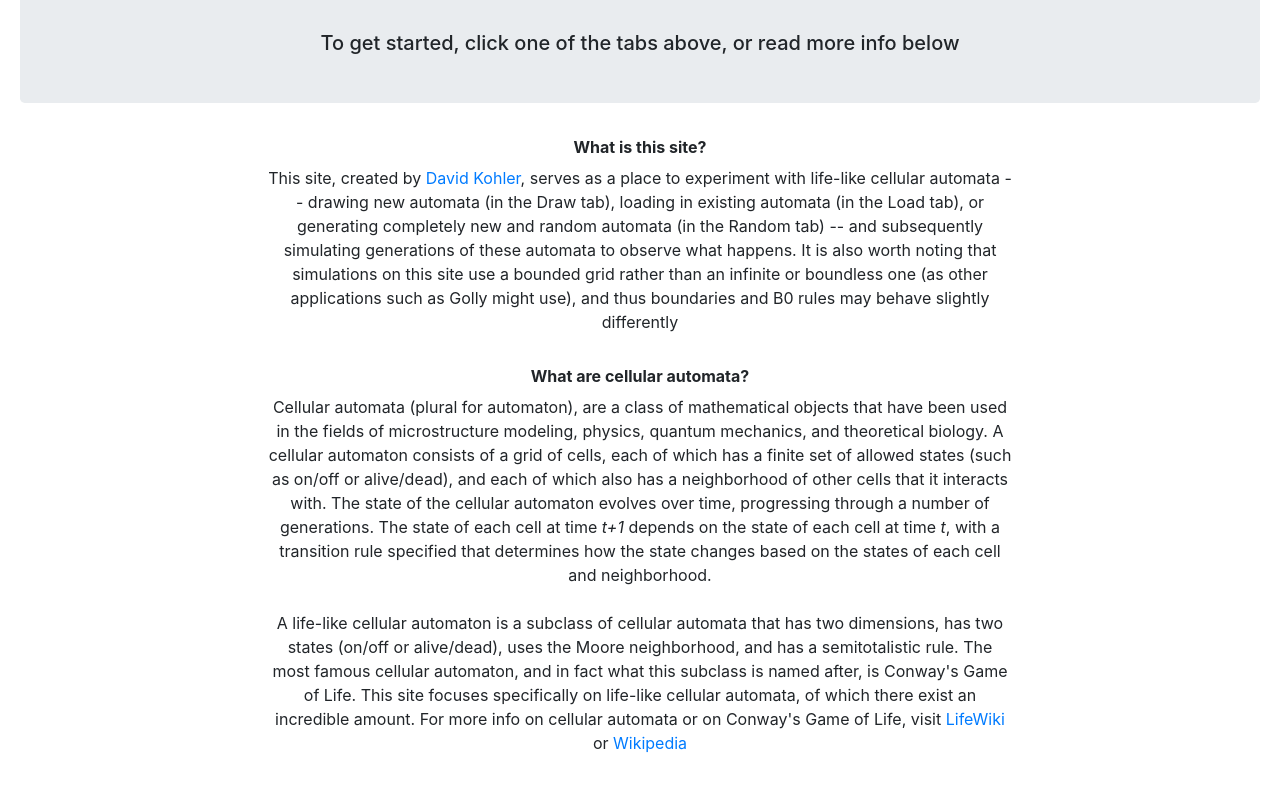
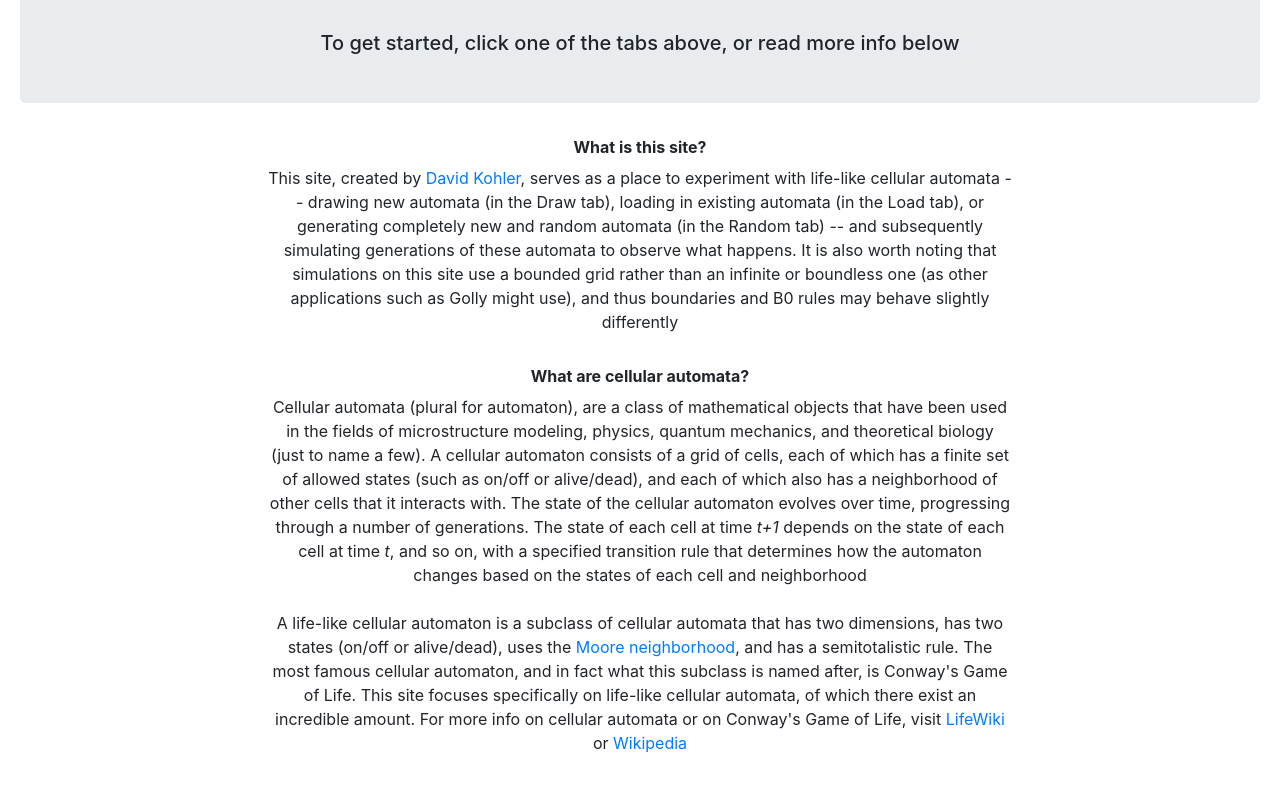
Before and after one commit to DavidKohler/Interactive-Life-like-Cellular-Automata, a React (Create React App) app: page / in a window 1280 px wide. Shown: the part 441-1230 px from the top of the page. Built offline with nearby package versions, Linux system fonts and the light colour scheme.

Commit message:
[update] minor wording tweaks

```diff
--- a/src/tab_pages/DrawGridPage.js
+++ b/src/tab_pages/DrawGridPage.js
@@ -113,13 +113,13 @@ class DrawGridPage extends Component {
                   the user is able to click on any grid cells to toggle them
                   on/off. A blank (white) cell is off or dead, while a filled
                   (black) cell is on or alive <br />
-                  <br /> When the user is satisfied with their automaton they
-                  have drawn, they may hit the <b>Save Automaton</b> button to
-                  open a modal window showing the RLE format of their automaton.
-                  The user can now copy the RLE text or click the{' '}
-                  <b>Download</b> button to download this RLE to a .rle file. By
-                  default, each drawn automaton is saved with the 'B3/S23'
-                  rulestring that describes Conway's Game of Life
+                  <br /> When the user is satisfied with the automaton they have
+                  drawn, they may hit the <b>Save Automaton</b> button to open a
+                  modal window showing the RLE format of their automaton. The
+                  user can now copy the RLE text or click the <b>Download</b>{' '}
+                  button to download this RLE to a .rle file. By default, each
+                  drawn automaton is saved with the 'B3/S23' rulestring that
+                  describes Conway's Game of Life
                   <br />
                   <br />
                   RLE (or Run Length Encoded) is a file format commonly used for
--- a/src/tab_pages/HomePage.js
+++ b/src/tab_pages/HomePage.js
@@ -60,23 +60,31 @@ class HomePage extends Component {
               Cellular automata (plural for automaton), are a class of
               mathematical objects that have been used in the fields of
               microstructure modeling, physics, quantum mechanics, and
-              theoretical biology. A cellular automaton consists of a grid of
-              cells, each of which has a finite set of allowed states (such as
-              on/off or alive/dead), and each of which also has a neighborhood
-              of other cells that it interacts with. The state of the cellular
-              automaton evolves over time, progressing through a number of
-              generations. The state of each cell at time <i>t+1</i> depends on
-              the state of each cell at time <i>t</i>, with a transition rule
-              specified that determines how the state changes based on the
-              states of each cell and neighborhood. <br />
+              theoretical biology (just to name a few). A cellular automaton
+              consists of a grid of cells, each of which has a finite set of
+              allowed states (such as on/off or alive/dead), and each of which
+              also has a neighborhood of other cells that it interacts with. The
+              state of the cellular automaton evolves over time, progressing
+              through a number of generations. The state of each cell at time{' '}
+              <i>t+1</i> depends on the state of each cell at time <i>t</i>, and
+              so on, with a specified transition rule that determines how the
+              automaton changes based on the states of each cell and
+              neighborhood <br />
               <br className="custom-break" />A life-like cellular automaton is a
               subclass of cellular automata that has two dimensions, has two
-              states (on/off or alive/dead), uses the Moore neighborhood, and
-              has a semitotalistic rule. The most famous cellular automaton, and
-              in fact what this subclass is named after, is Conway's Game of
-              Life. This site focuses specifically on life-like cellular
-              automata, of which there exist an incredible amount. For more info
-              on cellular automata or on Conway's Game of Life, visit{' '}
+              states (on/off or alive/dead), uses the{' '}
+              <a
+                href={'https://en.wikipedia.org/wiki/Moore_neighborhood'}
+                rel="noopener noreferrer"
+                target="_blank"
+              >
+                Moore neighborhood
+              </a>
+              , and has a semitotalistic rule. The most famous cellular
+              automaton, and in fact what this subclass is named after, is
+              Conway's Game of Life. This site focuses specifically on life-like
+              cellular automata, of which there exist an incredible amount. For
+              more info on cellular automata or on Conway's Game of Life, visit{' '}
               <a
                 href={'https://www.conwaylife.com/wiki/Main_Page'}
                 rel="noopener noreferrer"
--- a/src/tab_pages/LoadRLEPage.js
+++ b/src/tab_pages/LoadRLEPage.js
@@ -120,9 +120,7 @@ class LoadRLEPage extends Component {
                   save any changes
                   <br />
                   <br />
-                  Once the user's automaton has been successfully loaded, the
-                  automaton will appear along with several new buttons. The{' '}
-                  <b>Customize</b> button opens a drawer that will allow the
+                  The <b>Customize</b> button opens a drawer that will allow the
                   user to change various aspects of the automaton and its
                   simulation. They can change the number of columns and rows,
                   the cell size (how large the grid cells appear on the screen),
@@ -139,17 +137,19 @@ class LoadRLEPage extends Component {
                     LifeWiki
                   </a>
                   ), framerate (the speed at which the simulation runs), and
-                  finally the cell and background colors (purely aesthetic). The
-                  user may hit <b>Submit</b> to save any changes, close the
+                  finally the live cell and dead cell colors (purely aesthetic).
+                  The user may hit <b>Submit</b> to save any changes, close the
                   drawer, and display the changes <br />
-                  <br /> The <b>Play</b> and <b>Next</b> buttons control the
-                  simulation of the automaton. When the <b>Play</b> button is
-                  pressed, it will start to play an infinite simulation, which
-                  may be paused at any time by clicking the <b>Pause</b> button.
-                  The <b>Next</b> button advances forward a single generation on
-                  every button press. At any time, the user may hit the{' '}
-                  <b>Reset</b> button to reset the automaton back to its initial
-                  state
+                  <br />
+                  Once the user's automaton has been successfully loaded, the
+                  automaton will appear along with several new buttons. The{' '}
+                  <b>Play</b> and <b>Next</b> buttons control the simulation of
+                  the automaton. When the <b>Play</b> button is pressed, it will
+                  start to play an infinite simulation, which may be paused at
+                  any time by clicking the <b>Pause</b> button. The <b>Next</b>{' '}
+                  button advances forward a single generation on every button
+                  press. At any time, the user may hit the <b>Reset</b> button
+                  to reset the automaton back to its initial state
                   <br />
                   <br /> The <b>Save Automaton</b> button opens a modal window
                   showing the RLE format of the automaton being simulated, even
--- a/src/tab_pages/RandomGridPage.js
+++ b/src/tab_pages/RandomGridPage.js
@@ -115,8 +115,8 @@ class RandomGridPage extends Component {
                     LifeWiki
                   </a>
                   ), framerate (the speed at which the simulation runs), and
-                  finally the cell and background colors (purely aesthetic). The
-                  user may hit <b>Submit</b> to save any changes, close the
+                  finally the live cell and dead cell colors (purely aesthetic).
+                  The user may hit <b>Submit</b> to save any changes, close the
                   drawer, and create a random automaton <br />
                   <br />
                   The <b>Create Automaton</b> button then lets the user generate
```
